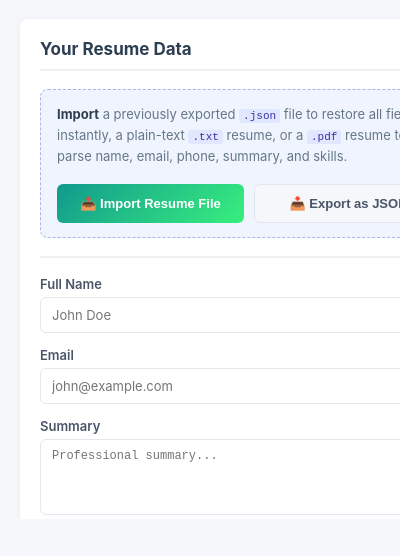
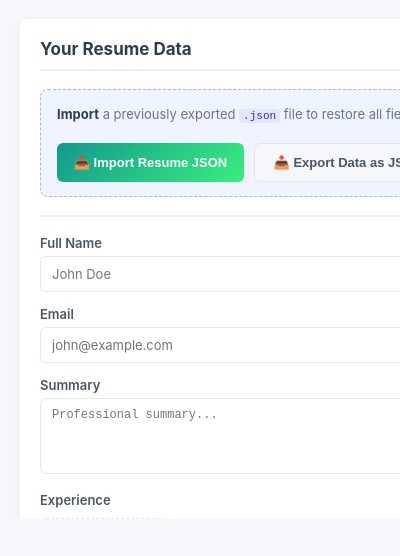
Before and after one commit to mjgilbert20/ResumeSync, a browser extension: page popup/popup.html in a window 400 px wide. Shown: the part 106-662 px from the top of the page. Drawn offline with Linux system fonts and the light colour scheme.

Commit message:
Simplify import/export and cleaned up UI

```diff
--- a/popup/popup.html
+++ b/popup/popup.html
@@ -27,15 +27,13 @@
         <!-- Import / Export -->
         <div class="import-block">
           <p class="help-text">
-            <strong>Import</strong> a previously exported <code>.json</code> file to restore all
-            fields instantly, a plain-text <code>.txt</code> resume, or a <code>.pdf</code> resume
-            to auto-parse name, email, phone, summary, and skills.
+            <strong>Import</strong> a previously exported <code>.json</code> file to restore all fields.
           </p>
           <!-- Hidden real file input -->
-          <input type="file" id="resumeFileInput" accept=".json,.txt,.pdf" style="display:none">
+          <input type="file" id="resumeFileInput" accept=".json" style="display:none">
           <div class="button-group">
-            <button id="importResumeBtn" class="btn btn-accent">📤 Import Resume File</button>
-            <button id="exportResumeBtn" class="btn btn-secondary">📥 Export as JSON</button>
+            <button id="importResumeBtn" class="btn btn-accent">📤 Import Resume JSON</button>
+            <button id="exportResumeBtn" class="btn btn-secondary">📥 Export Data as JSON</button>
           </div>
           <div id="importStatus" class="status-message"></div>
         </div>
```
